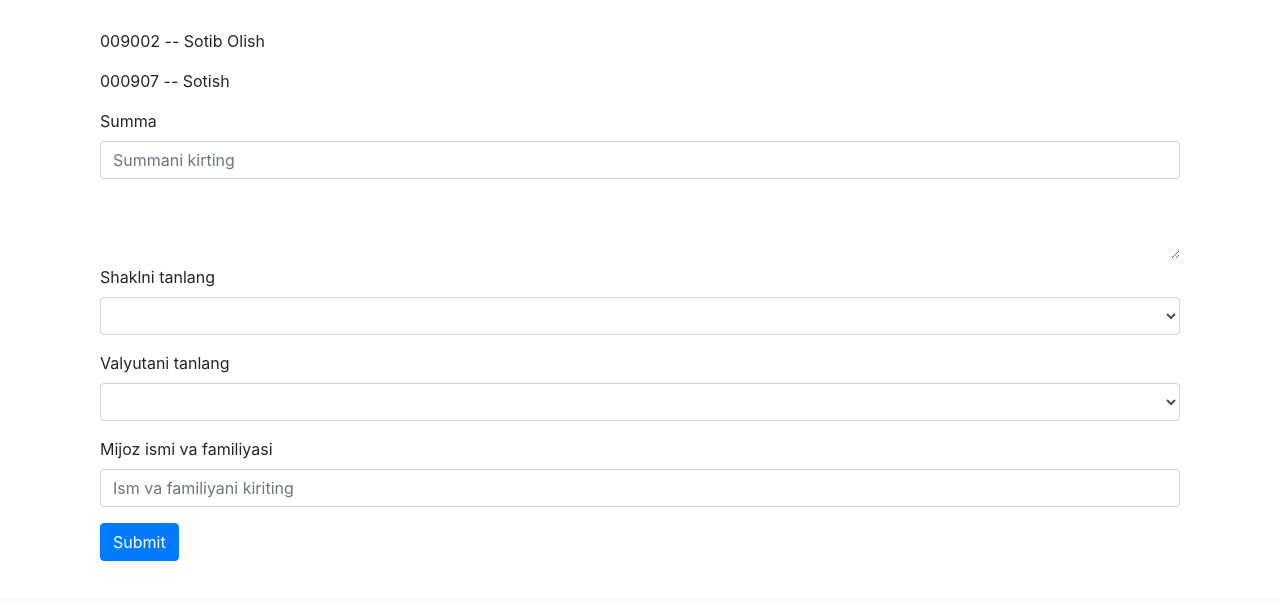
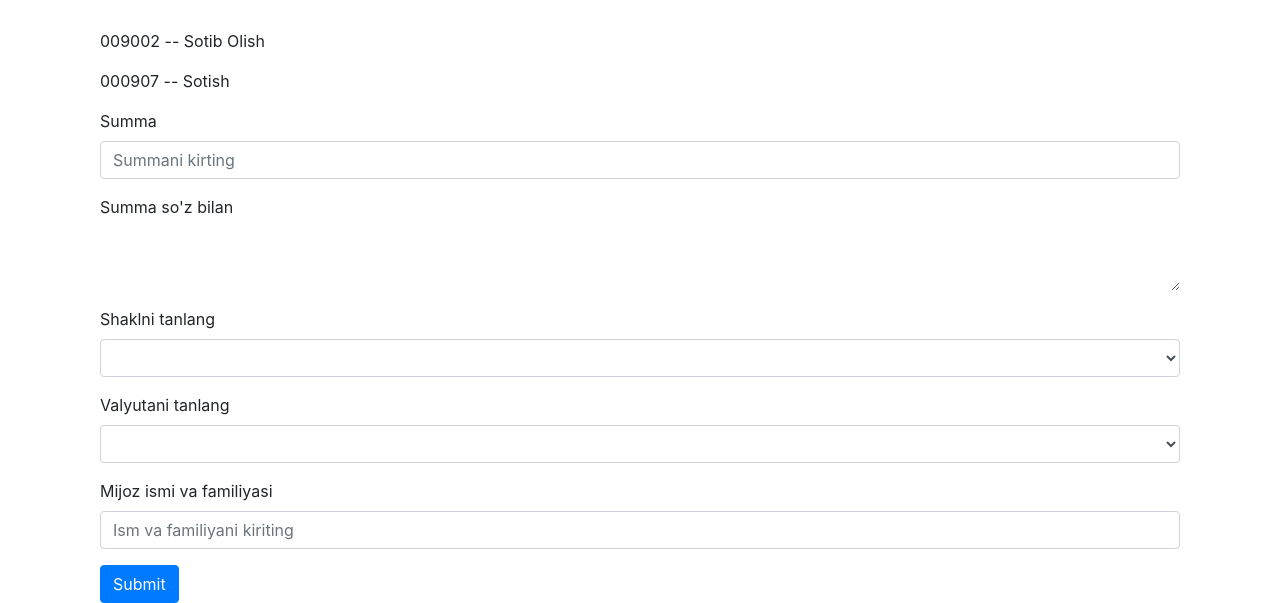
Before and after one commit to goaziz/asaka_kassa, a Django app: template templates/test.html in a window 1280 px wide. Shown: the part 203-806 px from the top of the page. Before the commit the page ends 764 px from the top, so only its background shows below. Run offline with Django 3.2, Linux system fonts and the light colour scheme; the template is opened without the code that fills it, so the values that code supplies are empty; some libraries are stand-ins or nearby versions.

Commit message:
modfierd

```diff
--- a/templates/test.html
+++ b/templates/test.html
@@ -4,7 +4,8 @@
 <head>
     <title>Valyuta Operatsiyasi</title>
 </head>
-<link rel="stylesheet" href="https://stackpath.bootstrapcdn.com/bootstrap/4.3.1/css/bootstrap.min.css" crossorigin="anonymous">
+<link rel="stylesheet" href="https://stackpath.bootstrapcdn.com/bootstrap/4.3.1/css/bootstrap.min.css"
+      crossorigin="anonymous">
 <body>
 <nav class="navbar navbar-expand-lg navbar-light bg-light">
     <button class="navbar-toggler" type="button" data-toggle="collapse" data-target="#navbarTogglerDemo01"
@@ -34,9 +35,11 @@
                 <input type="text" class="form-control" id="{{ myform.summa.id_for_label }}"
                        placeholder="Summani kirting" onKeyUp="num2str(this.value, 'str')">
             </div>
-
-            <textarea class="w-100 p-2 border-0" id="str"></textarea>
-
+            <div class="form-group">
+                <label for="{{ myform.sum_in_word.id_for_label }}">Summa so'z bilan</label>
+                <textarea type="text" class="form-control w-100 p-2 border-0"
+                          id="str"></textarea>
+            </div>
 
             <div class="form-group">
 
@@ -44,7 +47,7 @@
                 <select class="form-control" id="{{ myform.case.id_for_label }}">
                     <option value=""></option>
                     {% for i in cases %}
-                    <option value="{{ i.id }}">{{ i }}</option>
+                        <option value="{{ i.id }}">{{ i }}</option>
 
                     {% endfor %}
 
@@ -56,14 +59,15 @@
                 <select class="form-control" id="{{ myform.rate.id_for_label }}">
                     <option value=""></option>
                     {% for i in rates %}
-                    <option value="{{ i.id }}">{{ i }}</option>
+                        <option value="{{ i.id }}">{{ i }}</option>
 
                     {% endfor %}
                 </select>
             </div>
             <div class="form-group">
                 <label for="{{ myform.customer_name.id_for_label }}">Mijoz ismi va familiyasi</label>
-                <input type="text" class="form-control" id="{{ myform.customer_name.id_for_label }}" placeholder="Ism va familiyani kiriting">
+                <input type="text" class="form-control" id="{{ myform.customer_name.id_for_label }}"
+                       placeholder="Ism va familiyani kiriting">
             </div>
 
             <input id="username" value="{{ user.id }}" hidden>
@@ -108,7 +112,8 @@
                 'rate': $('#id_rate').val(),
                 'case': $('#id_case').val(),
                 'total_sum': $('#id_total_sum').val(),
-                'customer_name': $('#id_customer_name').val()
+                'customer_name': $('#id_customer_name').val(),
+                'sum_in_word': $('#str').val(),
             };
             $.ajax({
                 url: '/exchange/',
```
Also changed, not shown: project/settings.py (+7 -13 lines).
